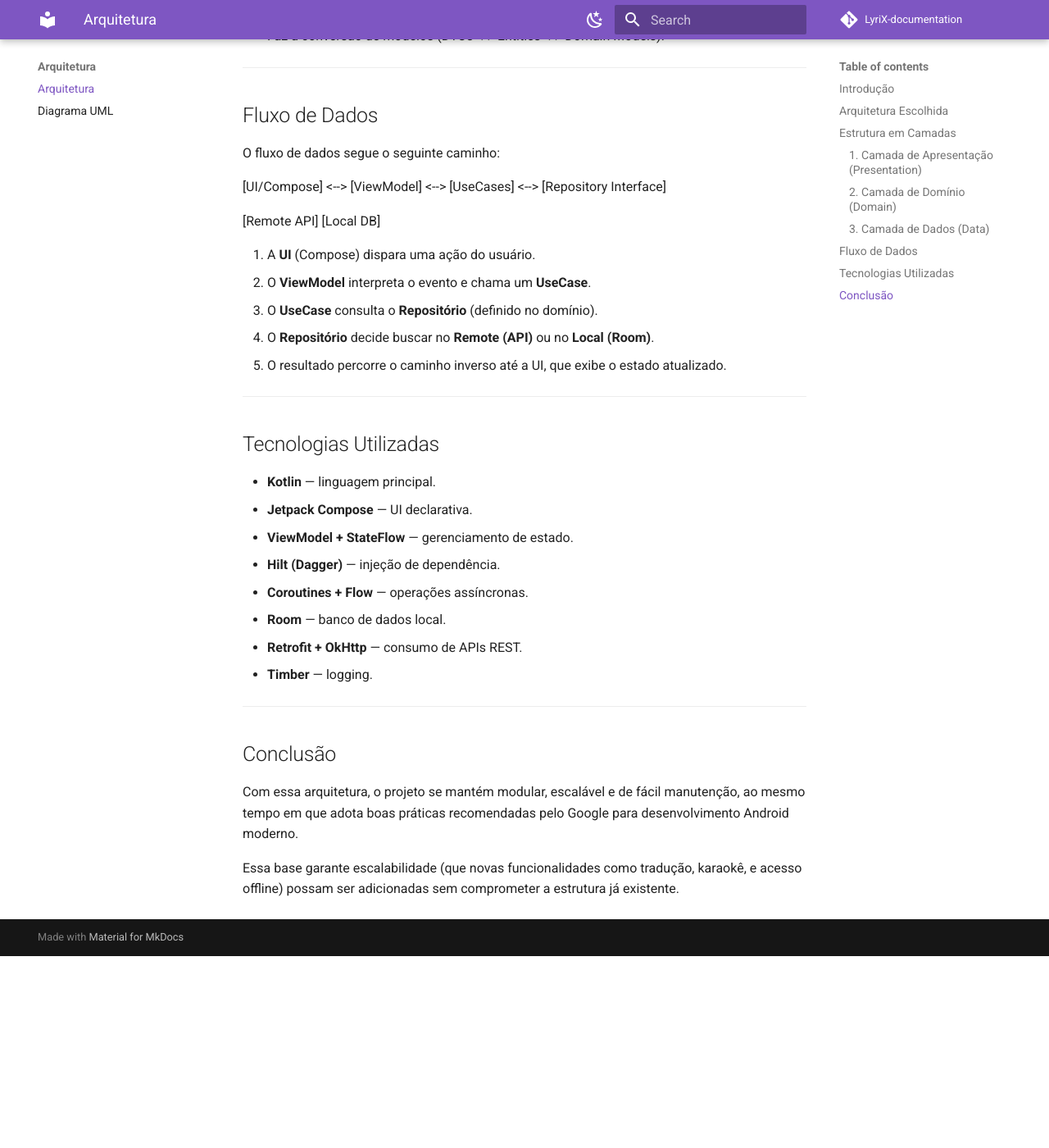
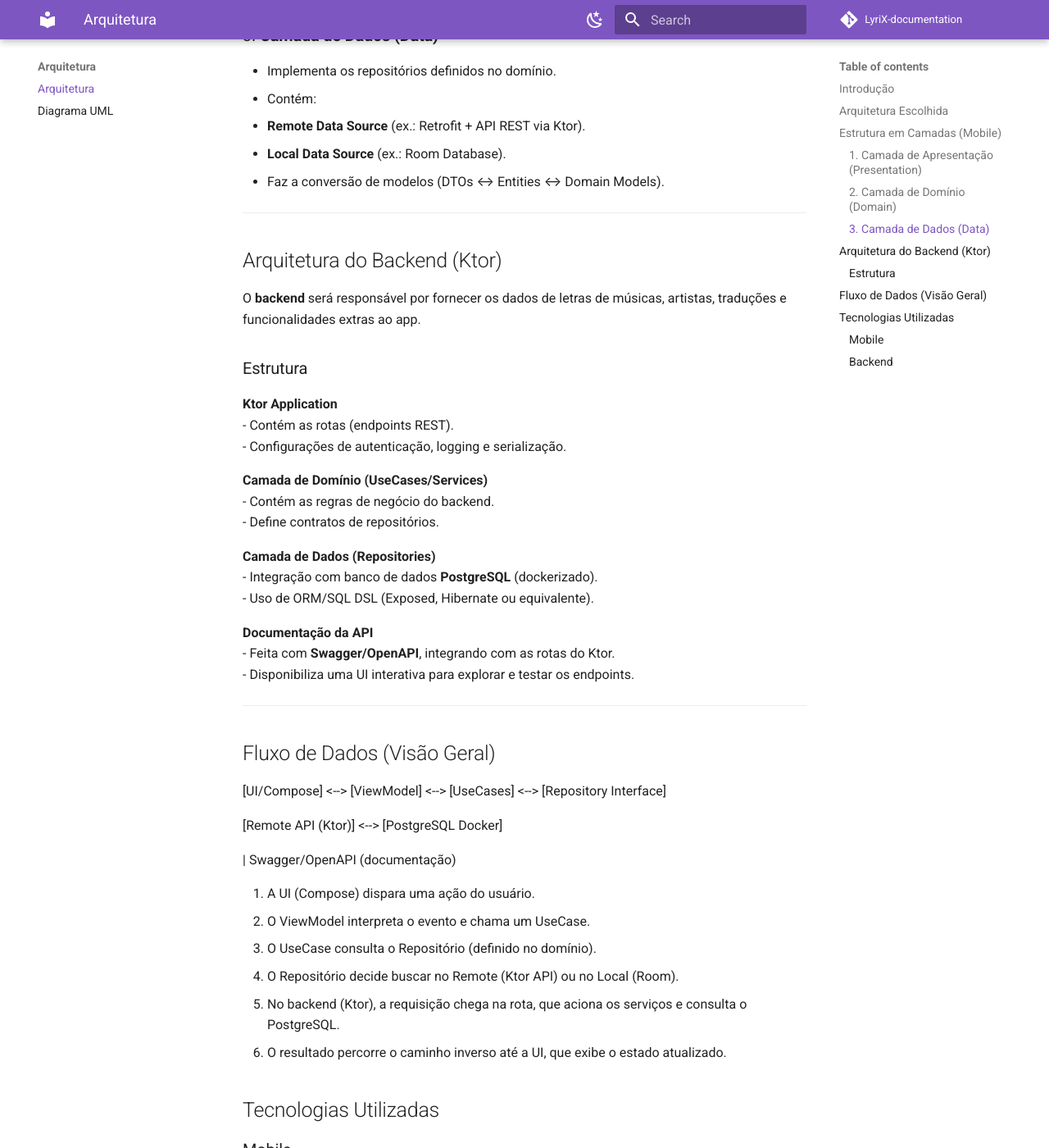
Before and after one commit to TPPE-VictorGuimaraes/LyriX-documentation, an MkDocs documentation site: the page built from docs/arquitetura/arquitetura.md, in a window 1280 px wide and 1400 px high, scrolled down 1821 px. Shown: the whole window at 82% size. Built offline with MkDocs 1.6.1 and Material for MkDocs 9.7.7, drawn with Linux system fonts in a browser that asks for light colours; comment, search, counter and statistics services are not loaded; old or Windows-style settings are respelled for this version of MkDocs; before the commit the page ends 2987 px from its top, so only the background shows below that; some of the changed text lies outside the part shown.

Commit message:
adiciona requisitos

```diff
--- a/docs/arquitetura/arquitetura.md
+++ b/docs/arquitetura/arquitetura.md
@@ -4,7 +4,7 @@
 
 Na construção de aplicativos móveis, a **arquitetura** é um dos fatores mais importantes para garantir que o sistema seja **escalável, testável, de fácil manutenção e evolutivo**.
 
-Existem diferentes abordagens utilizadas no desenvolvimento de apps Android, como:
+Existem diferentes abordagens utilizadas no desenvolvimento de apps Android e servidores backend, como:
 
 - **Arquitetura em camadas simples (MVC)**: onde a interface de usuário, lógica de negócio e acesso a dados estão mais acoplados. Apesar de fácil de implementar, tende a gerar problemas de manutenção em projetos maiores.
 - **MVP (Model–View–Presenter)**: separa a lógica de apresentação da UI, mas ainda pode gerar acoplamento em cenários complexos.
@@ -15,20 +15,23 @@
 
 ## Arquitetura Escolhida
 
-Neste projeto, foi adotada uma combinação entre **Clean Architecture** e o padrão **MVVM**, utilizando **Jetpack Compose** para a interface de usuário.
+Neste projeto, foi adotada uma combinação entre:
+
+- **Clean Architecture + MVVM no aplicativo mobile**, utilizando **Jetpack Compose** para a interface de usuário.
+- **Ktor no backend**, com **documentação de API via Swagger/OpenAPI**, banco de dados **PostgreSQL dockerizado** e serviços REST.
 
 Essa escolha foi feita para garantir:
 
-- **Separação de responsabilidades** clara entre UI, lógica de negócio e dados.
-- **Testabilidade** (use cases e ViewModels podem ser testados isoladamente).
+- **Separação de responsabilidades** clara entre UI, lógica de negócio, dados e backend.
+- **Testabilidade** (use cases e ViewModels no app, e rotas no backend podem ser testadas isoladamente).
 - **Escalabilidade**, permitindo adicionar novas features sem comprometer o código existente.
-- **Adoção de tecnologias modernas** do ecossistema Android (Compose, Hilt, Coroutines, Flow, Room, Retrofit).
+- **Adoção de tecnologias modernas** do ecossistema Android e Kotlin (Compose, Hilt, Coroutines, Flow, Room, Retrofit, Ktor).
 
 ---
 
-## Estrutura em Camadas
+## Estrutura em Camadas (Mobile)
 
-A arquitetura é dividida em **três camadas principais**, alinhadas com Clean Architecture:
+A arquitetura do **aplicativo Android** é dividida em três camadas principais, alinhadas com Clean Architecture:
 
 ### 1. **Camada de Apresentação (Presentation)**
 
@@ -47,45 +50,70 @@
 
 - Implementa os repositórios definidos no domínio.
 - Contém:
-  - **Remote Data Source** (ex.: Retrofit + API REST).
+  - **Remote Data Source** (ex.: Retrofit + API REST via Ktor).
   - **Local Data Source** (ex.: Room Database).
 - Faz a conversão de modelos (DTOs ↔ Entities ↔ Domain Models).
 
 ---
 
-## Fluxo de Dados
+## Arquitetura do Backend (Ktor)
 
-O fluxo de dados segue o seguinte caminho:
+O **backend** será responsável por fornecer os dados de letras de músicas, artistas, traduções e funcionalidades extras ao app.
+
+### Estrutura
+
+**Ktor Application**
+   - Contém as rotas (endpoints REST).
+   - Configurações de autenticação, logging e serialização.
+
+**Camada de Domínio (UseCases/Services)**
+   - Contém as regras de negócio do backend.
+   - Define contratos de repositórios.
+
+**Camada de Dados (Repositories)**
+   - Integração com banco de dados **PostgreSQL** (dockerizado).
+   - Uso de ORM/SQL DSL (Exposed, Hibernate ou equivalente).
+
+**Documentação da API**
+   - Feita com **Swagger/OpenAPI**, integrando com as rotas do Ktor.
+   - Disponibiliza uma UI interativa para explorar e testar os endpoints.
+
+---
+
+## Fluxo de Dados (Visão Geral)
 
 [UI/Compose] <--> [ViewModel] <--> [UseCases] <--> [Repository Interface]
 
+[Remote API (Ktor)] <--> [PostgreSQL Docker]
 
-[Remote API] [Local DB]
+| Swagger/OpenAPI (documentação)
 
 
-1. A **UI** (Compose) dispara uma ação do usuário.
-2. O **ViewModel** interpreta o evento e chama um **UseCase**.
-3. O **UseCase** consulta o **Repositório** (definido no domínio).
-4. O **Repositório** decide buscar no **Remote (API)** ou no **Local (Room)**.
-5. O resultado percorre o caminho inverso até a UI, que exibe o estado atualizado.
+1. A UI (Compose) dispara uma ação do usuário.
+2. O ViewModel interpreta o evento e chama um UseCase.
+3. O UseCase consulta o Repositório (definido no domínio).
+4. O Repositório decide buscar no Remote (Ktor API) ou no Local (Room).
+5. No backend (Ktor), a requisição chega na rota, que aciona os serviços e consulta o PostgreSQL.
+6. O resultado percorre o caminho inverso até a UI, que exibe o estado atualizado.
 
----
 
 ## Tecnologias Utilizadas
 
-- **Kotlin** — linguagem principal.
-- **Jetpack Compose** — UI declarativa.
-- **ViewModel + StateFlow** — gerenciamento de estado.
-- **Hilt (Dagger)** — injeção de dependência.
-- **Coroutines + Flow** — operações assíncronas.
-- **Room** — banco de dados local.
-- **Retrofit + OkHttp** — consumo de APIs REST.
-- **Timber** — logging.
+### Mobile
 
----
+- Kotlin — linguagem principal.
+- Jetpack Compose — UI declarativa.
+- ViewModel + StateFlow — gerenciamento de estado.
+- Hilt (Dagger) — injeção de dependência.
+- Coroutines + Flow — operações assíncronas.
+- Room — banco de dados local.
+- Retrofit + OkHttp — consumo de APIs REST.
+- Timber — logging.
 
-## Conclusão
 
-Com essa arquitetura, o projeto se mantém modular, escalável e de fácil manutenção, ao mesmo tempo em que adota boas práticas recomendadas pelo Google para desenvolvimento Android moderno.
+### Backend
 
-Essa base garante escalabilidade (que novas funcionalidades como tradução, karaokê, e acesso offline) possam ser adicionadas sem comprometer a estrutura já existente.
+- Kotlin + Ktor — framework para APIs.
+- PostgreSQL (Docker) — banco de dados principal.
+- Exposed (ou ORM equivalente) — acesso ao banco.
+- Swagger/OpenAPI — documentação de endpoints.
--- a/mkdocs.yml
+++ b/mkdocs.yml
@@ -22,7 +22,10 @@
   - Requisitos:
       - Elicitação:
         - Entrevista: requisitos\elicitacao\entrevista.md
-      - Backlog: requisitos\backlog.md
+        - Instrospecção: requisitos\elicitacao\introspeccao.md
+      - Backlog:
+        - Backlog: requisitos\backlog\backlog.md
+        - USM: requisitos\backlog\usm.md
   - Testes: testes\testes.md
 
 
```
Also changed, not shown: docs/arquitetura/uml.md (+98 -4 lines), docs/entrega/pc1.md (+2 -2 lines), docs/requisitos/backlog/backlog.md (renamed from docs/requisitos/backlog.md, +25 -7 lines), docs/requisitos/backlog/usm.md (added, +122 -0 lines), docs/requisitos/elicitacao/entrevista.md (+18 -18 lines), docs/requisitos/elicitacao/introspeccao.md (added, +83 -0 lines), docs/assets/liryx-diagramaclasses.png (added).
